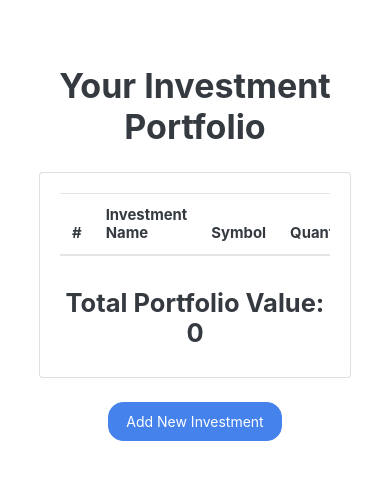
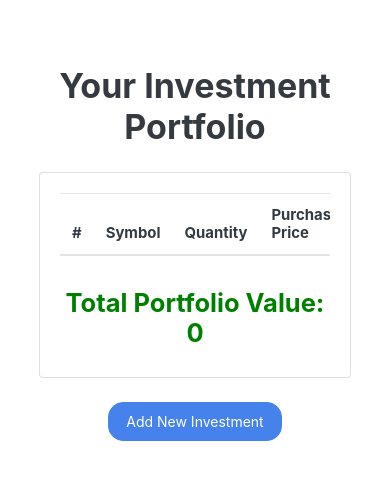
Before and after one commit to aioont/FinWise, a Django app: page /portfolio/portfolio/ in a window 390 px wide. Shown: the part 84-564 px from the top of the page. Run offline with Django 5.2, Linux system fonts and the light colour scheme; the visitor is signed in with stand-in values (Sample User, id 1); data comes from the database, SQL or seed files in the repository; data that the repository does not hold is empty; some libraries are stand-ins or nearby versions.

Commit message:
Final commit After Second Evaluation

```diff
--- a/templates/authentication/login.html
+++ b/templates/authentication/login.html
@@ -1,7 +1,7 @@
 
 {% block content %}
 <link rel="stylesheet" href="https://fonts.googleapis.com/css2?family=Lexend:wght@400;600&display=swap">
-
+<title>Login | FinWise</title>
 <style>
     body {
         background-color: #ffffff;
@@ -15,6 +15,7 @@
         margin: 0;
         position: relative;
     }
+
 
     .logo {
         position: absolute;
--- a/templates/authentication/register.html
+++ b/templates/authentication/register.html
@@ -6,7 +6,8 @@
 <head>
     <meta charset="UTF-8">
     <meta name="viewport" content="width=device-width, initial-scale=1.0">
-    <title>Your Page Title</title>
+    <title>Signup | FinWise</title>
+
     <style>
         body {
             background-color: #ffffff;
--- a/templates/income/summary.html
+++ b/templates/income/summary.html
@@ -96,7 +96,7 @@
   </div>
   </div>
 </section>
-<script src={% static 'js/incomeCharts.js' %}>
+<!-- <script src={% static 'js/incomeCharts.js' %}> -->
 
 
 </script>
--- a/templates/partials/_topbar.html
+++ b/templates/partials/_topbar.html
@@ -2,7 +2,7 @@
       <a class="navbar-brand col-sm-3 col-md-2 mr-0" href="#">FinWise</a>
        <ul class="navbar-nav px-3">
         <li class="nav-item text-nowrap">
-          <button id="darkModeToggle">Toggle Dark Mode</button>
+
 
         <a> <span class="pr-3">{{ request.user.email }}</span>
             <small class="pr-3  text-sm text-monospace">({{ request.user.email }})</small></a>
--- a/templates/portfolio/portfolio.html
+++ b/templates/portfolio/portfolio.html
@@ -2,7 +2,14 @@
 
 {% extends 'base.html' %}
 {% block content %}
-
+<style>
+    @media only screen and (max-width: 768px) {
+    /* Add classes or IDs to the fields you want to hide */
+    .hide-on-small-screen {
+        display: none;
+    }
+}
+</style>
 <section id="portfolio">
     <div class="container">
         <div class="row">
@@ -15,8 +22,8 @@
                             <table class="table table-hover">
                                 <thead>
                                     <tr>
-                                        <th scope="col">#</th>
-                                        <th scope="col">Investment Name</th>
+                                        <th scope="col" >#</th>
+                                        <th scope="col" class="hide-on-small-screen">Investment Name</th>
                                         <th scope="col">Symbol</th>
                                         <th scope="col">Quantity</th>
                                         <th scope="col">Purchase Price</th>
@@ -35,7 +42,7 @@
                                             <td>{{ investment.quantity }}</td>
                                             <td>{{ investment.purchase_price }}</td>
                                             <td>{{ investment.current_price|default:"N/A" }}</td>
-                                            <td>{{ investment.total_value }}</td>
+                                            <td>{{ investment.total_price }}</td>
 
                                             <td><a href="{% url 'update_investment' investment_id=investment.id %}">Update</a></td>
                                             <td><a href="{% url 'remove_investment' investment_id=investment.id %}">Remove</a></td>
@@ -47,7 +54,7 @@
                         </div>
 
                         <div class="text-center mt-3">
-                            <h4>Total Portfolio Value: {{ portfolio_value }}</h4>
+                            <h4 style="color: green">Total Portfolio Value: {{ portfolio_value }}</h4>
                         </div>
                     </div>
                 </div>
--- a/templates/settings/general.html
+++ b/templates/settings/general.html
@@ -15,6 +15,7 @@
   <div class="input-group-append">
     <button class="btn btn-outline-secondary" type="button">Save</button>
   </div>
+
 </div>
 </div>
 </div>
--- a/templates/settings/index.html
+++ b/templates/settings/index.html
@@ -29,4 +29,5 @@
 </div>
 </div>
 
+
 {% endblock content %}
```
